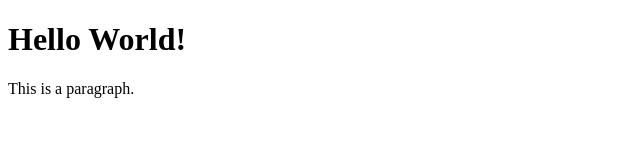
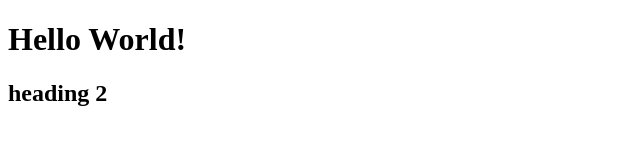
Before and after one commit to AlexDF/gitplayRep, a plain HTML site: page index.html in a window 1280 px wide. Shown: the whole page, without its empty margins (0-640 px from the left). Drawn offline with Linux system fonts and the light colour scheme.

Commit message:
added second heading

```diff
--- a/index.html
+++ b/index.html
@@ -3,6 +3,6 @@
 <html>
 
 	<h1>Hello World!</h1>
-	<p>This is a paragraph.</p>
+	<h2>heading 2</h2>
 
 </html>
```
